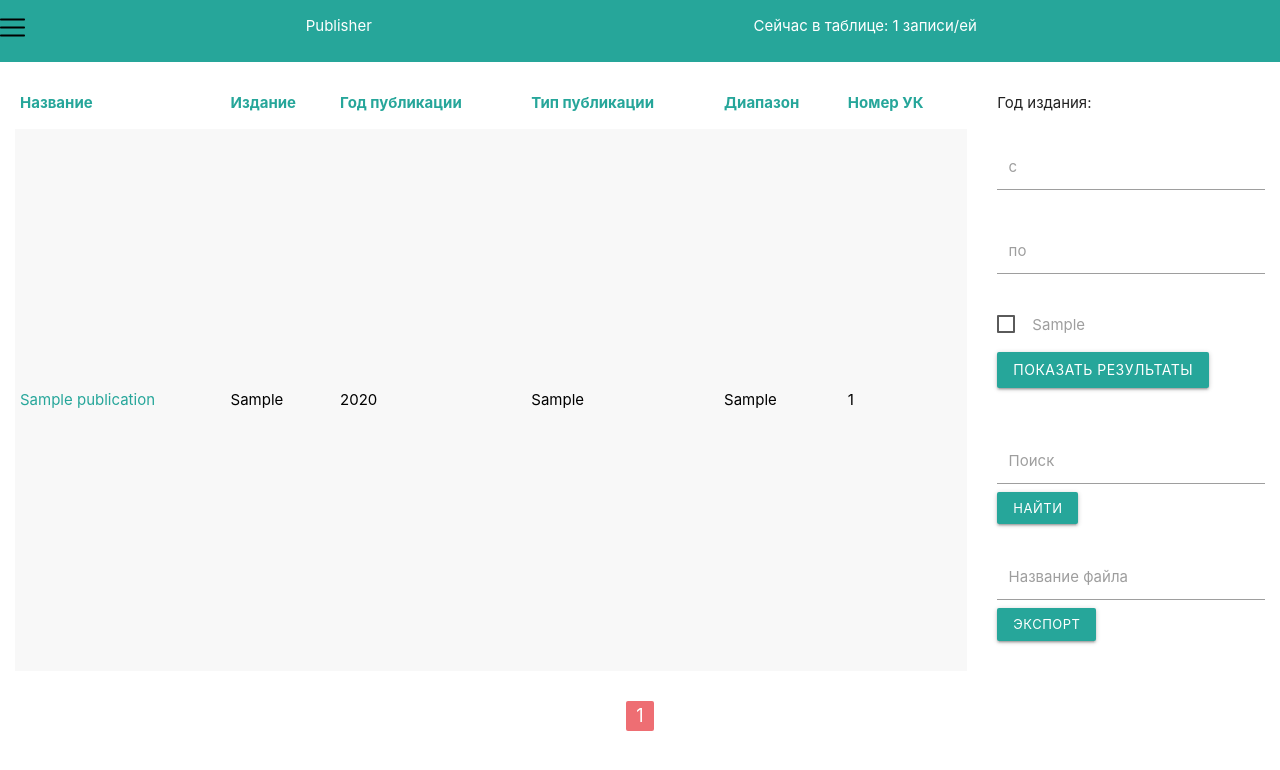
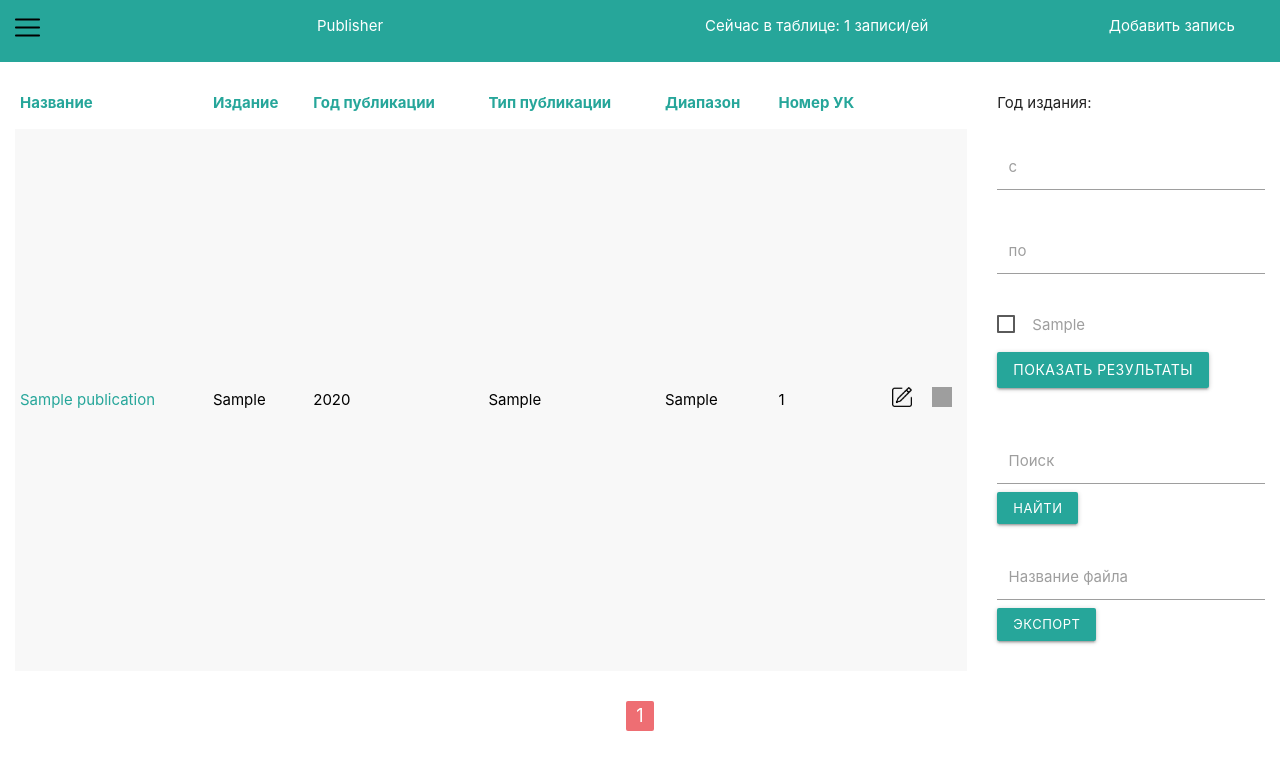
Before and after one commit to Kannykl/Publisher-2020, a Django app: page /publisher/ in a window 1280 px wide. Shown: the top 770 px of the page. Run offline with Django 3.2, Linux system fonts and the light colour scheme; tables that the repository leaves empty hold one stand-in row (values such as "Sample post"); some libraries are stand-ins or nearby versions; grey boxes are pictures that could not be loaded.

Commit message:
Добавлен favicon, опции добавления сущностей перенесены в шапки  тематических страниц, если таблицы пустые, то отображается сообщение об этом, значок меню подвинут чуть правее, добавлено отображение ошибок при неправильном заполнении формы создания и редактирования записи

```diff
--- a/publications_table/templates/publications_table/all_publications.html
+++ b/publications_table/templates/publications_table/all_publications.html
@@ -7,6 +7,7 @@
 <body>
 <div class="body">
   <div class="container_1">
+    {% if clear_publications %}
     <table class="striped">
       <thead>
         <tr>
@@ -23,14 +24,31 @@
           <tr>
             <td><a href="{% url 'info' publication.id %}">{{publication.title}}</a></td>
             <td>{{publication.edition}}</td>
+            {% if publication.published_year == None %}
+            <td></td>
+            {% else %}
             <td>{{publication.published_year}}</td>
+            {% endif %}
+            {% if publication.type_of_publication == None %}
+            <td></td>
+            {% else %}
             <td>{{publication.type_of_publication}}</td>
+            {% endif %}
             <td>{{publication.range}}</td>
+            {% if publication.uk_number == None %}
+            <td></td>
+            {% else %}
             <td>{{publication.uk_number}}</td>
+            {% endif %}
+            <td><a class="btn-secondary btn-sm mt-1 mb-1" href="{% url 'publication-update' publication.id %}"><img src="{% static 'images/update_picture.jpg'%}" width="20" height="20"></a></td>
+            <td><a class="btn-secondary btn-sm mt-1 mb-1" href="{% url 'publication-delete' publication.id %}"><img src="{% static 'images/delete_picture.png'%}" width="20" height="20"></a></td>
           </tr>
         {% endfor %}
       </tbody>
     </table>
+    {% else %}
+    <p class="myalert">Таблица пока что пустая</p>
+    {% endif %}
     <div class="sidebar">
       <div class="wrapper">
         <div class="filter">
@@ -80,6 +98,7 @@
     </div>
   </div>
 </div>
+{% if publications%}
 <div class="ul_wrapper">
   <ul class="pagination">
     {% for n in publications.paginator.page_range %}
@@ -91,6 +110,7 @@
     {% endfor %}
   </ul>
 </div>
+{% endif %}
 </body>
 <script src="{% static 'js/hogan.js' %}"></script>
 <script src="{% static 'js/hogan.min.js' %}"></script>
--- a/publications_table/templates/publications_table/all_types.html
+++ b/publications_table/templates/publications_table/all_types.html
@@ -6,6 +6,7 @@
 <body>
 <div class="body">
   <div class="container_1">
+    {% if types %}
     <table class="striped">
       <thead>
         <tr>
@@ -22,8 +23,12 @@
         {% endfor %}
       </tbody>
     </table>
+    {% else %}
+    <p class="myalert">Таблица пока что пустая</p>
+    {% endif %}
   </div>
 </div>
+{% if types %}
 <div class="ul_wrapper">
   <ul class="pagination">
     {% for n in authors.paginator.page_range %}
@@ -35,5 +40,6 @@
 {% endfor %}
   </ul>
 </div>
+{% endif %}
 </body>
 {% endblock content %}
--- a/publications_table/templates/publications_table/main.html
+++ b/publications_table/templates/publications_table/main.html
@@ -5,6 +5,7 @@
 
     <!-- Required meta tags -->
     <meta charset="utf-8">
+     <link rel="shortcut icon" type="image/jpeg" href="{% static 'images/favicon.svg' %}">
     <link rel="stylesheet" type="text/css" href="{% static 'css/materialize.css' %}">
     <link rel="stylesheet" type="text/css" href="{% static 'css/materialize.min.css' %}">
     <link rel="stylesheet" type="text/css" href="{% static 'css/style2.css' %}">
@@ -15,7 +16,7 @@
       <header>
           <div class="menu">
             <a data-target="slide-out" class="sidenav-trigger">
-                    <p><img class="cl3" width="25px" height="25px" src="{% static 'images/menu.svg' %}"></p>
+                    <p><img class="clmenu" width="25px" height="25px" src="{% static 'images/menu.svg' %}"></p>
             </a>
           </div>
         <div class="title">
@@ -26,14 +27,20 @@
               <p class="cl1">Сейчас в таблице: {{publications.object_list.all.count}} записи/ей <p>
               {% else %}
               {% endif %}
+              {% if publications.number %}
+                  <p><a class="cl1" href="{% url 'publication-create'%}">Добавить запись</a></p>
+              {% endif %}
+              {% if authors.number %}
+                  <p><a class="cl1" href="{% url 'create-author'%}">Добавить автора</a></p>
+              {% endif %}
+              {% if types.number %}
+                  <p><a class="cl1" href="{% url 'create-type'%}">Добавить тип</a></p>
+              {% endif %}
               <ul id="slide-out" class="sidenav">
-                <li><div class="user-view">
-                  <li><a class="waves-effect" href="{% url 'all' %}">Публикации</a></li>
-                  <li><a class="waves-effect" href="{% url 'all_authors' %}">Авторы</a></li>
+                  <li><div class="user-view"></div>
+                  <li><a class="cl2" href="{% url 'all' %}">Публикации</a></li>
+                  <li><a class="cl2" href="{% url 'all_authors' %}">Авторы</a></li>
                   <li><a class="cl2" href="{% url 'all_types' %}">Типы публикаций</a></li>
-                  <li><a class="cl2" href="{% url 'publication-create' %}">Добавить новую запись</a></li>
-                  <li><a class="cl3" href="{% url 'create-type' %}">Добавить тип публикации</a></li>
-                  <li><a class="cl3" href="{% url 'create-author' %}">Добавить автора</a></li>
               </ul>
             </div>
       </header>
--- a/static/css/style2.css
+++ b/static/css/style2.css
@@ -35,6 +35,13 @@ align-items: center;
   transition: color .3s linear;
 }
 
+.clmenu {
+  color: white;
+  cursor: pointer;
+  transition: color .3s linear;
+  margin-left:15px;
+}
+
 .cl2:hover, .cl3:hover {
   color: blue;
 }
@@ -70,3 +77,22 @@ td {
 a {
 color: #26a69a;
 }
+
+.myalert{
+opacity: 0.4;
+margin-top: 200px;
+margin-left: 600px;
+font-size: 2rem;
+}
+
+.mysidenav {
+    height: 100%;
+    width: 160px;
+    position: fixed;
+    z-index: 1;
+    top: 0;
+    left: 0;
+    background-color: #111;
+    overflow-x: hidden;
+    padding-top: 20px;
+}
--- a/static/js/script.js
+++ b/static/js/script.js
@@ -50,5 +50,15 @@ var html = '\
         <td>\
             {{uk_number}}\
         </td>\
+        <td>\
+        <a class="btn-secondary btn-sm mt-1 mb-1" href="/publisher/update_publication/{{id}}">\
+        <img src="/static/publisher/images/update_picture.jpg" width="20" height="20">\
+        </a>\
+        </td>\
+        <td>\
+        <a class="btn-secondary btn-sm mt-1 mb-1" href="/publisher/delete_publication/{{id}}">\
+        <img src="/static/publisher/images/delete_picture.png" width="20" height="20">\
+        </a>\
+        </td>\
     </tr>\
 {{/publications}}'
```
Also changed, not shown: publications_table/templates/publications_table/all_authors.html (+8 -0 lines), publications_table/templates/publications_table/publication_create.html (+17 -3 lines), publications_table/templates/publications_table/publication_info.html (+8 -1 lines), publications_table/templates/publications_table/publication_update.html (+16 -2 lines), static/images/favicon.svg (added).
